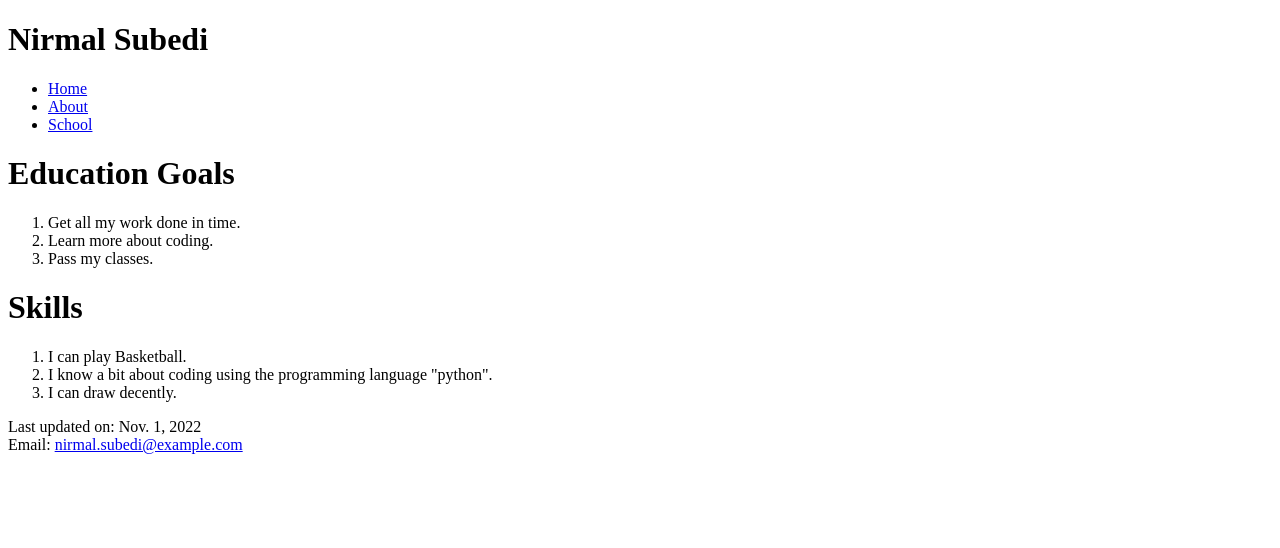
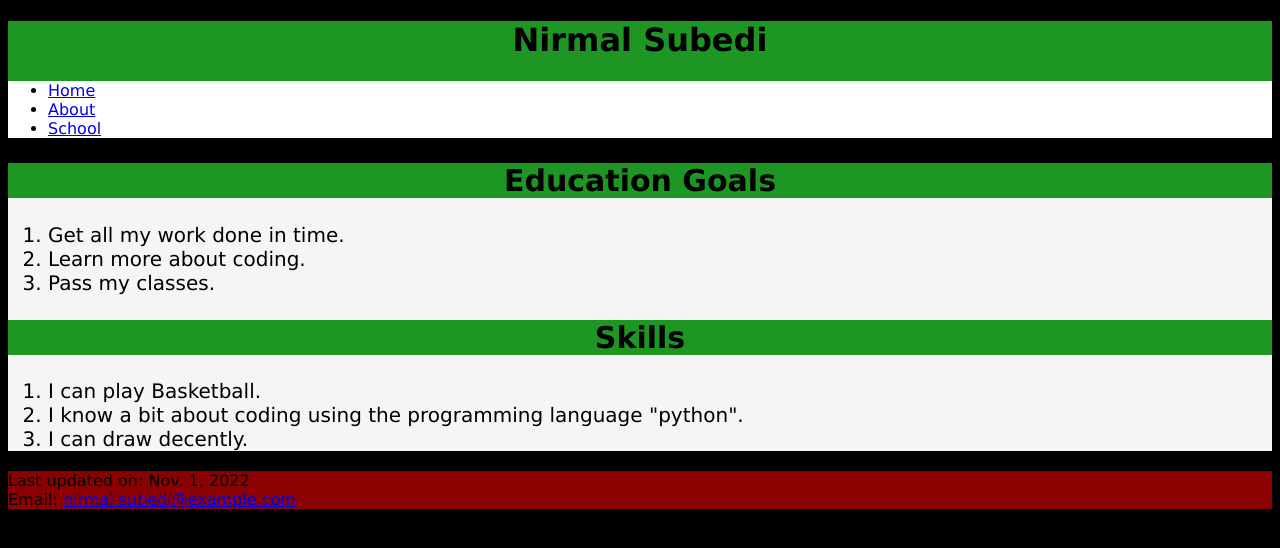
Before and after one commit to NirmalSubedi/CIS-162, a plain HTML site: page about.html in a window 1280 px wide. Drawn offline with Linux system fonts and the light colour scheme.

Commit message:
Update about.html

```diff
--- a/about.html
+++ b/about.html
@@ -5,10 +5,11 @@
 <meta charset="utf-8" >
 
 <title>Nirmal Subedi</title>
+<link rel="stylesheet" href="main.css">
 </head>
 
 <body>
-
+<header>
 <h1>Nirmal Subedi</h1>
 <nav>
     <ul>
@@ -17,20 +18,26 @@
     <li><a href="#">School</a></li>
     </ul>
    </nav>
+</header>
+<section>
 <h1>Education Goals</h1>
+<div>
 <ol>
     <li>Get all my work done in time.</li>
     <li>Learn more about coding.</li>
     <li>Pass my classes.</li>
 </ol>
+</div>
 
 <h1>Skills</h1>
+<div>
 <ol>
 <li>I can play Basketball.</li>
 <li>I know a bit about coding using the programming language "python".</li>
 <li>I can draw decently.</li>
 </ol>
-
+</div>
+</section>
 <footer>
 Last updated on: Nov. 1, 2022
 <br>Email: <a href="mailto:nirmal.subedi@example.com">nirmal.subedi@example.com</a>
```
